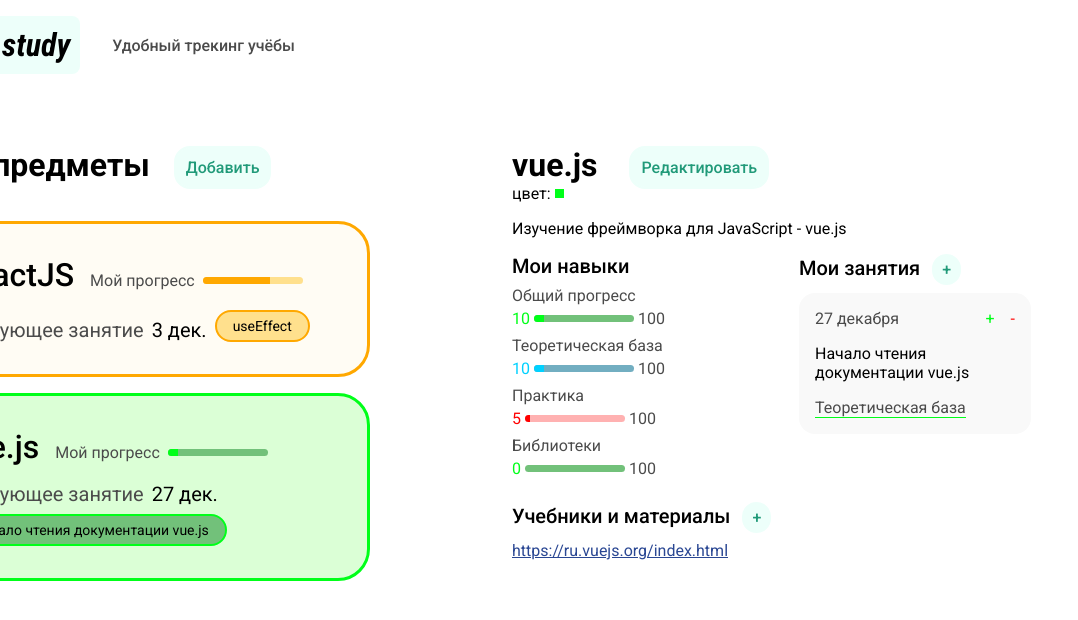
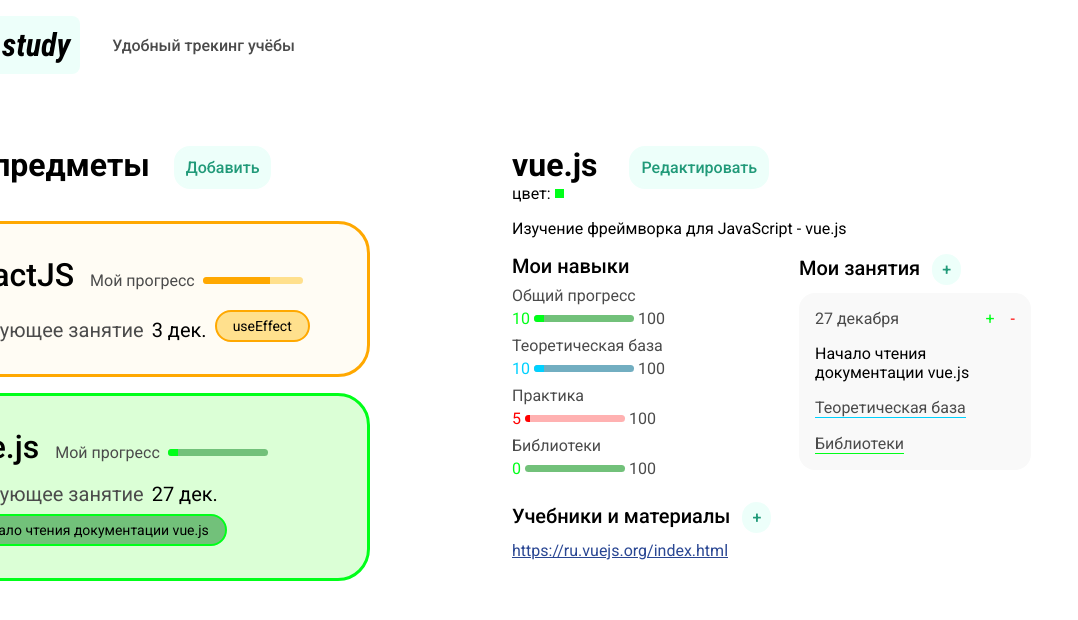
Before and after one commit to bulg4kov/trackstudy, a React (Create React App) app: page / in a window 1280 px wide. Both pictures are taken after a click on the element 145 px from the left and 487 px from the top of the page. Shown: the top 620 px of the page, without its empty margins (0-1078 px from the left). Built offline with nearby package versions, Linux system fonts and the light colour scheme.

Commit message:
Немного изменил структуру используемых навыков для занятий, теперь сразу отсылает все скиллы, а выборка по skill.id

```diff
--- a/src/app/fakedata/subjects.json
+++ b/src/app/fakedata/subjects.json
@@ -11,44 +11,21 @@
         "time": "1672101138",
         "topic": "useContext",
         "status": "waiting",
-        "skills": [
-          {
-            "id": 0,
-            "name": "Теоретическая база",
-            "color": "green"
-          },
-          {
-            "id": 1,
-            "name": "Практика",
-            "color": "blue"
-          }
-        ]
+        "skills": [0, 1]
       },
       {
         "id": 1,
         "time": "1670151138",
         "topic": "useState",
         "status": "competed",
-        "skills": [
-          {
-            "id": 0,
-            "name": "Теоретическая база",
-            "color": "green"
-          }
-        ]
+        "skills": [0, 1]
       },
       {
         "id": 2,
         "time": "1670051138",
         "topic": "useEffect",
         "status": "failed",
-        "skills": [
-          {
-            "id": 0,
-            "name": "Теоретическая база",
-            "color": "green"
-          }
-        ]
+        "skills": [0, 1]
       }
     ],
     "skills": [
@@ -85,13 +62,7 @@
         "time": "1672101138",
         "topic": "Начало чтения документации vue.js",
         "status": "waiting",
-        "skills": [
-          {
-            "id": 0,
-            "name": "Теоретическая база",
-            "color": "green"
-          }
-        ]
+        "skills": [0, 2]
       }
     ],
     "skills": [
--- a/src/components/Subject/SubjectCard.jsx
+++ b/src/components/Subject/SubjectCard.jsx
@@ -114,7 +114,8 @@
 									key={lesson.id}
 									name={lesson.topic}
 									lessonId={lesson.id}
-									skills={lesson.skills}
+									skillsUsed={lesson.skills}
+									skills={subject.skills}
 									time={new Date(lesson.time * 1000)}
 								/>
 							) : null
--- a/src/components/Subject/SubjectLesson.jsx
+++ b/src/components/Subject/SubjectLesson.jsx
@@ -50,6 +50,7 @@
 	time = new Date(),
 	name = "",
 	skills = [],
+	skillsUsed = [],
 	onComplete,
 	onFail,
 	...props
@@ -71,9 +72,9 @@
 				</LessonActions>
 			</LessonHeader>
 			<LessonTopic>{name}</LessonTopic>
-			{skills.map((skill) => (
-				<LessonSkill key={skill.id} color={skill.color}>
-					{skill.name}
+			{skillsUsed.map((skillUsed) => (
+				<LessonSkill key={skillUsed} color={skills[skillUsed].color}>
+					{skills[skillUsed].name}
 				</LessonSkill>
 			))}
 		</StyledLesson>
```
